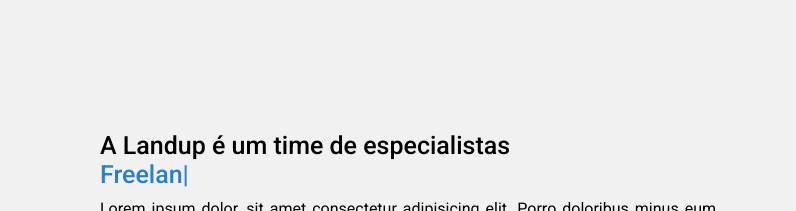
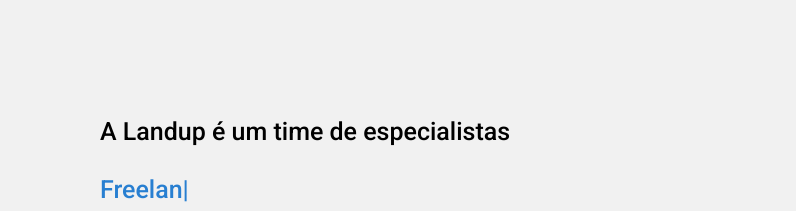
Before and after one commit to ViniTWorks/portfolio-landup, a plain HTML site: page index.html in a window 1280 px wide. Shown: the part 972-1183 px from the top of the page, 484-1280 px from the left. Drawn offline with nearby package versions, Linux system fonts and the light colour scheme.

Commit message:
<br> acrescentado nas linhsa 65 e 66

```diff
--- a/index.html
+++ b/index.html
@@ -61,7 +61,10 @@
                     <img src="image/Logo-Imagem-Landup-perfil-sem-fundo.png" alt="">
                 </div>
                 <div class="column right">
-                    <div class="text">A Landup é um time de especialistas <br><span class="typing-2"></span></div>
+                    <div class="text">A Landup é um time de especialistas
+                        <br>
+                        <br>
+                        <span class="typing-2"></span></div>
                     <p>Lorem ipsum dolor, sit amet consectetur adipisicing elit. Porro doloribus minus eum sed ex.
                         Pariatur voluptate fugit officia nobis nemo nihil reiciendis, similique quas ut tempore adipisci
                         debitis corrupti rerum molestiae placeat excepturi blanditiis assumenda quis suscipit! Vel
```
